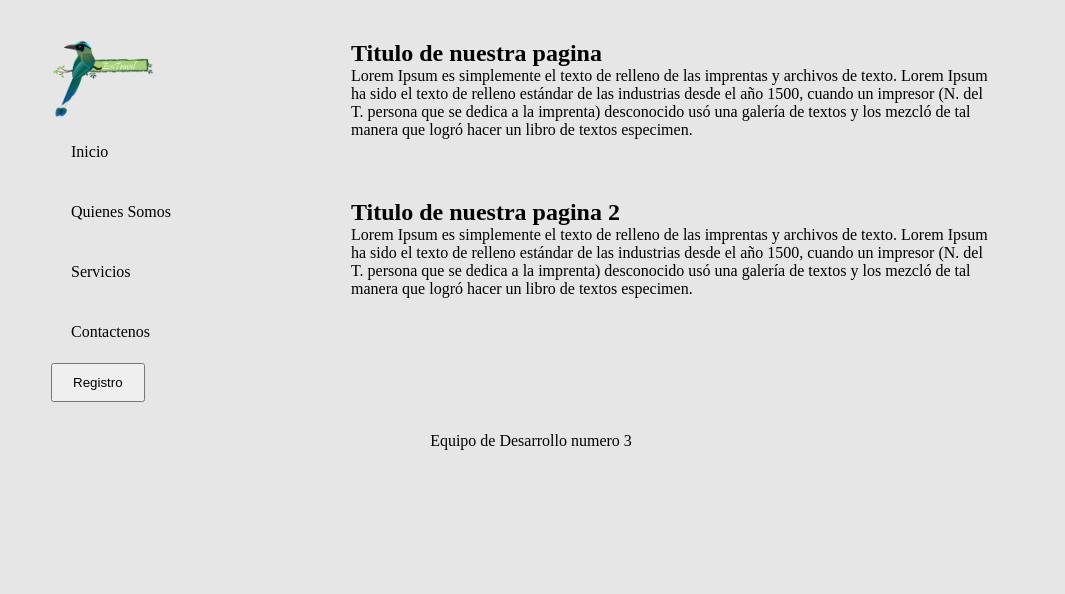
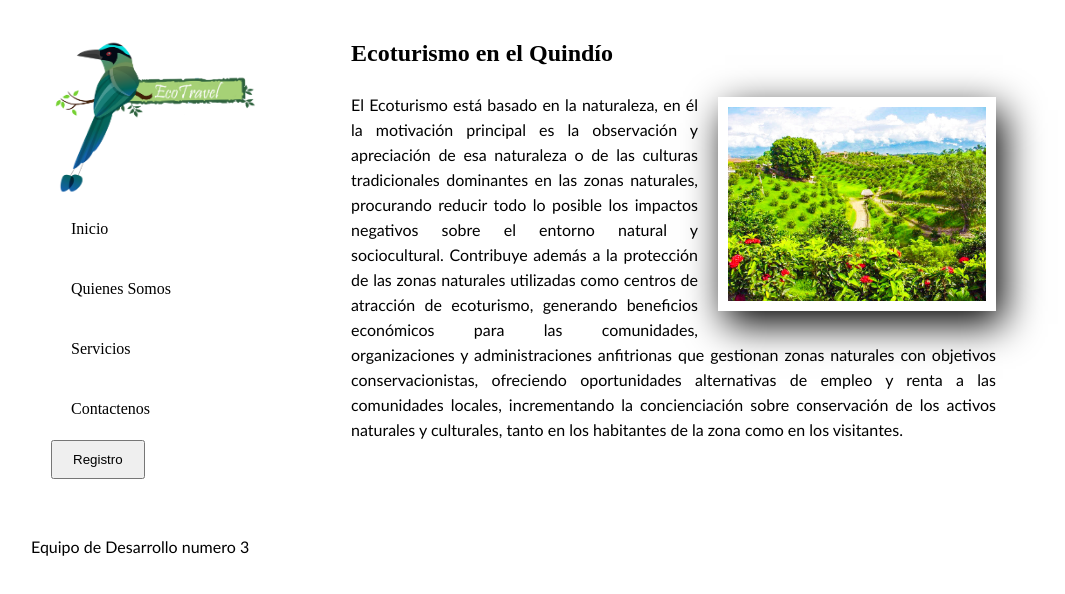
Before and after one commit to diegoalexaner/SprintA, a plain HTML site: page index.html in a window 1280 px wide. Shown: the whole page, without its empty margins (109-1174 px from the left). Drawn offline with Linux system fonts and the light colour scheme.

Commit message:
se actualiza la hoja de cascada y los archivos html

```diff
--- a/css/estilo.css
+++ b/css/estilos.css
@@ -4,8 +4,23 @@
 }
 
 body{
-    background: #e6e6e6;
 
+    background: #ffffff;
+
+}
+h2 title{
+    margin-bottom: 60px;
+}
+
+
+
+section .articles img{
+    padding: 10px 10px 10px 10px;
+    margin-top: 30px;
+    margin-left: 20px;
+    margin-bottom: 20px;
+    float: right;
+    box-shadow: 7px 13px 37px #000;
 }
 
 header, .main, footer{
@@ -15,6 +30,14 @@ header, .main, footer{
     margin:20px auto;
 
     }
+
+p{
+    line-height: 25px;
+    padding-top: 25px;
+    text-align: justify;
+    font-family: 'calibri';
+
+}
 
 
 
--- a/ensayo.html
+++ /dev/null
@@ -1,74 +0,0 @@
-<!DOCTYPE html>
-<html lang="en">
-<head>
-    <meta charset="UTF-8">
-    <meta http-equiv="X-UA-Compatible" content="IE=edge">
-    <meta name="viewport" content="width=device-width, initial-scale=1.0">
-    <title>Document</title>
-    <link rel="stylesheet" href="css/estilo.css">
-</head>
-<body>
-    <header>
-        <div>
-            <img src="img/ecotravel.png" width="10%" alt="logotipo">
-        </div>
-        <nav id="landing_navbar">
-            <ul>
-                <li><a href="#"> Inicio</a> </li>
-                <li><a href="#"> Quienes Somos</a> </li>
-                <li><a href="#"> Servicios</a> </li>
-                <li><a href="#"> Contactenos</a> </li>
-            </ul>
-
-        </nav>
-
-    </header>
-
-    <section class="main">
-        <section class="articles">
-            <article>
-                <h2> Titulo de nuestra pagina   </h2>
-                <p>
-                    Lorem Ipsum es simplemente el texto de relleno de las imprentas y archivos de texto.
-                    Lorem Ipsum ha sido el texto de relleno estándar de las industrias desde el año 1500,
-                     cuando un impresor (N. del T. persona que se dedica a la imprenta) desconocido usó una
-                     galería de textos y los mezcló de tal manera que logró hacer un libro de textos especimen.
-                </p>
-            </article>
-
-            <article>
-                    <h2> Titulo de nuestra pagina 2   </h2>
-                    <p>
-                        Lorem Ipsum es simplemente el texto de relleno de las imprentas y archivos de texto.
-                        Lorem Ipsum ha sido el texto de relleno estándar de las industrias desde el año 1500,
-                        cuando un impresor (N. del T. persona que se dedica a la imprenta) desconocido usó una
-                        galería de textos y los mezcló de tal manera que logró hacer un libro de textos especimen.
-                    </p>
-            </article>
-        </section>
-
-        <aside>
-            <h2> Titulo de nuestra pagina 2   </h2>
-            <p>
-                Lorem Ipsum es simplemente el texto de relleno de las imprentas y archivos de texto.
-                Lorem Ipsum ha sido el texto de relleno estándar de las industrias desde el año 1500,
-                 cuando un impresor (N. del T. persona que se dedica a la imprenta) desconocido usó una
-                 galería de textos y los mezcló de tal manera que logró hacer un libro de textos especimen.
-            </p>
-            <ul>
-                <li><a href="#"> Inicio</a> </li>
-                <li><a href="#"> Quienes Somos</a> </li>
-                <li><a href="#"> Contactenos</a> </li>
-            </ul>
-        </aside>
-    </section>
-
-    <footer>
-        <p>
-            Equipo de Desarrollo numero 3
-        </p>
-
-    </footer>
-
-</body>
-</html>
--- a/index.html
+++ b/index.html
@@ -4,23 +4,23 @@
     <meta charset="UTF-8">
     <meta http-equiv="X-UA-Compatible" content="IE=edge">
     <meta name="viewport" content="width=device-width, initial-scale=1.0">
-    <title>Document</title>
-    <link rel="stylesheet" href="css/estilo.css">
+    <title>EcoTravelQuindio</title>
+    <link rel="stylesheet" href="css/estilos.css">
 </head>
 <body>
+
 
     <section class="main">
         <section class="articles">
             <article>
-                <h2> Titulo de nuestra pagina   </h2>
+                <h2 class="tittle"> Ecoturismo en el Quindío   </h2>
+                <img src="img/paisaje.jpg" width="40%" >
                 <p>
-                    Lorem Ipsum es simplemente el texto de relleno de las imprentas y archivos de texto.
-                    Lorem Ipsum ha sido el texto de relleno estándar de las industrias desde el año 1500,
-                     cuando un impresor (N. del T. persona que se dedica a la imprenta) desconocido usó una
-                     galería de textos y los mezcló de tal manera que logró hacer un libro de textos especimen.
+                    El Ecoturismo está basado en la naturaleza, en él la motivación principal es la observación y apreciación de esa naturaleza o de las culturas tradicionales dominantes en las zonas naturales, procurando reducir todo lo posible los impactos negativos sobre el entorno natural y sociocultural.
+                    Contribuye además a la protección de las zonas naturales utilizadas como centros de atracción de ecoturismo, generando beneficios económicos para las comunidades, organizaciones y administraciones anfitrionas que gestionan zonas naturales con objetivos conservacionistas, ofreciendo oportunidades alternativas de empleo y renta a las comunidades locales, incrementando la concienciación sobre conservación de los activos naturales y culturales, tanto en los habitantes de la zona como en los visitantes.
                 </p>
             </article>
-
+            <!-- #region
             <article>
                     <h2> Titulo de nuestra pagina 2   </h2>
                     <p>
@@ -30,12 +30,13 @@
                         galería de textos y los mezcló de tal manera que logró hacer un libro de textos especimen.
                     </p>
             </article>
+            -->
         </section>
 
         <aside>
 
             <nav id="landing_navbar">
-               <img id="navbar_logo" src="img/ecotravel1.png" width="40%" alt="logotipo">
+               <img id="navbar_logo" src="img/ecotravel1.png" width="80%" alt="logotipo">
 
                 <ul>
                     <li><a href="#"> Inicio</a> </li>
```
Also changed, not shown: img/bannerto.png (added), img/paisaje.jpg (added).
